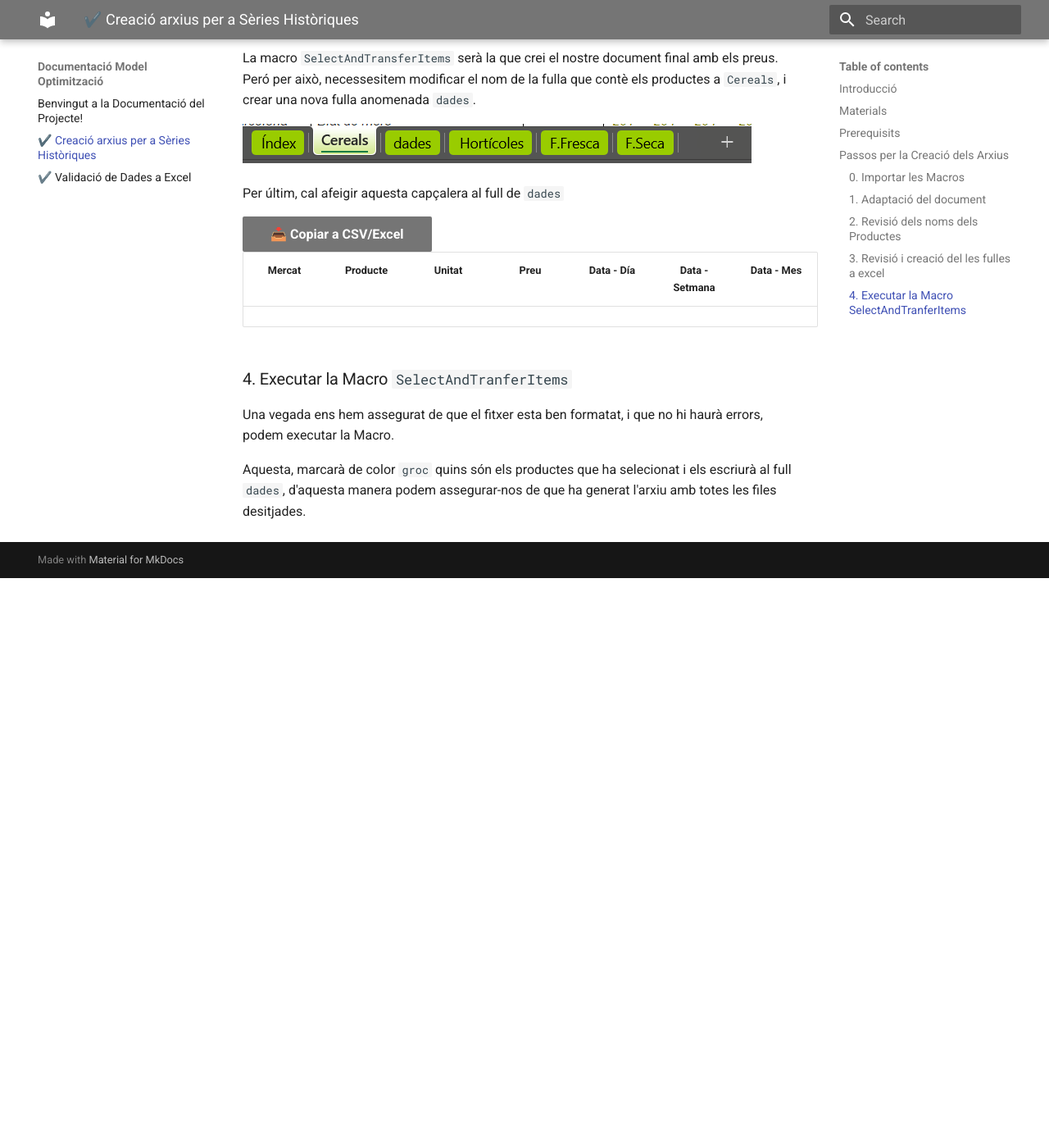
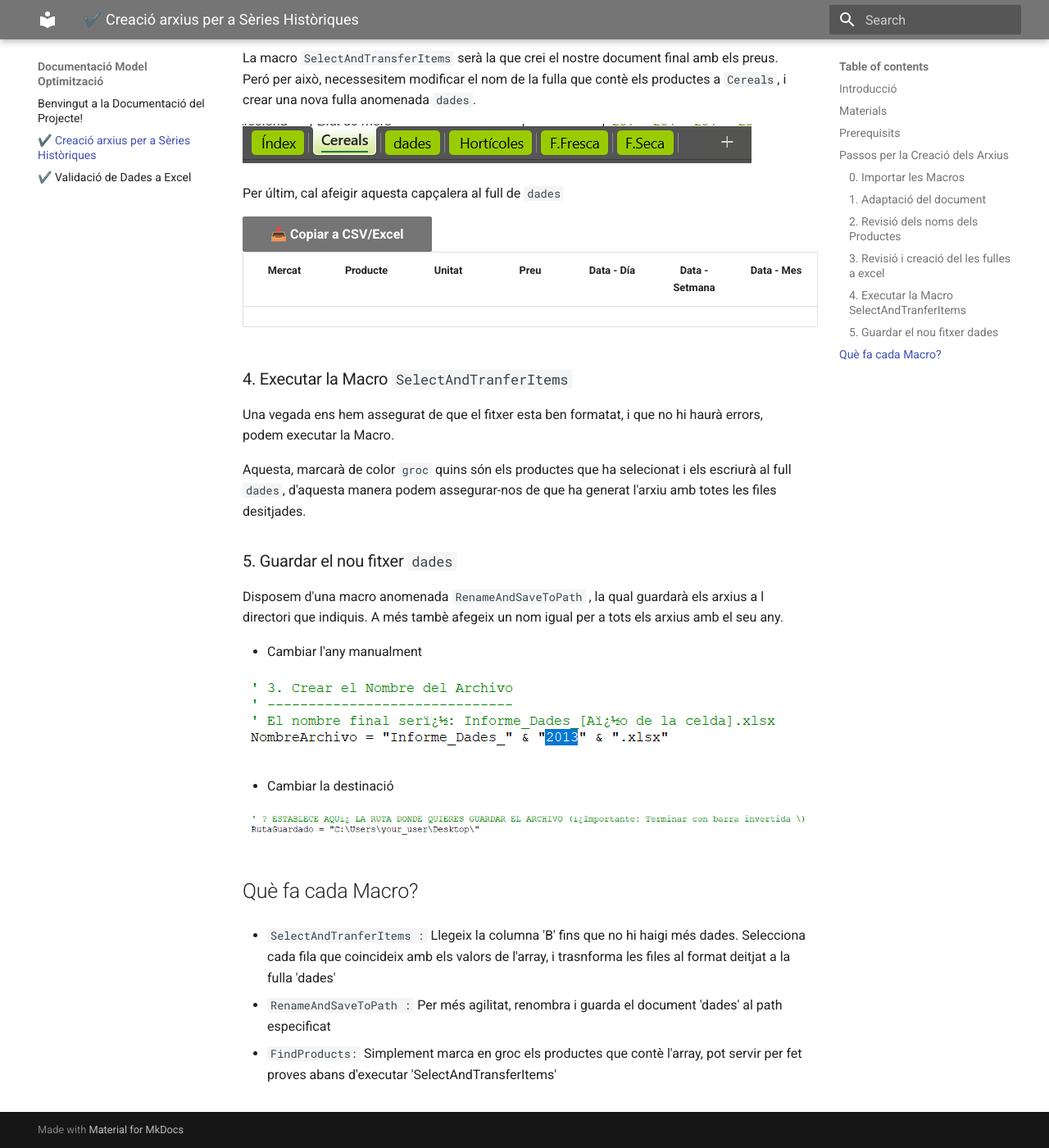
Before and after one commit to DietesSostenibles/dietes-sostenibles-documentacio, an MkDocs documentation site: the page built from docs/creacio-preus.md, in a window 1280 px wide and 1400 px high, scrolled down 3673 px. Shown: the whole window at 82% size. Built offline with MkDocs 1.6.1 and Material for MkDocs 9.7.7, drawn with Linux system fonts in a browser that asks for light colours; before the commit the page ends 4378 px from its top, so only the background shows below that.

Commit message:
creacio-preus done

```diff
--- a/docs/creacio-preus.md
+++ b/docs/creacio-preus.md
@@ -85,3 +85,23 @@ Per últim, cal afeigir aquesta capçalera al full de `dades`
 Una vegada ens hem assegurat de que el fitxer esta ben formatat, i que no hi haurà errors, podem executar la Macro.
 
 Aquesta, marcarà de color `groc` quins són els productes que ha selecionat i els escriurà al full `dades`, d'aquesta manera podem assegurar-nos de que ha generat l'arxiu amb totes les files desitjades.
+
+### 5. Guardar el nou fitxer `dades`
+
+Disposem d'una macro anomenada `RenameAndSaveToPath` , la qual guardarà els arxius a l directori que indiquis. A més tambè afegeix un nom igual per a tots els arxius amb el seu any.
+
+- Cambiar l'any manualment
+
+![cambiar any](./img/creacio-preus/cambiar-any.png)
+
+- Cambiar la destinació
+
+![modificar path](./img/creacio-preus/modifcar_path.png)
+
+## Què fa cada Macro?
+
+- `SelectAndTranferItems : ` Llegeix la columna 'B' fins que no hi haigi més dades. Selecciona cada fila que coincideix amb els valors de l'array, i trasnforma les files al format deitjat a la fulla 'dades'
+
+- `RenameAndSaveToPath : ` Per més agilitat, renombra i guarda el document 'dades' al path especificat
+
+- `FindProducts: ` Simplement marca en groc els productes que contè l'array, pot servir per fet proves abans d'executar 'SelectAndTransferItems'
```
Also changed, not shown: docs/img/creacio-preus/cambiar-any.png (added), docs/img/creacio-preus/modifcar_path.png (added).
